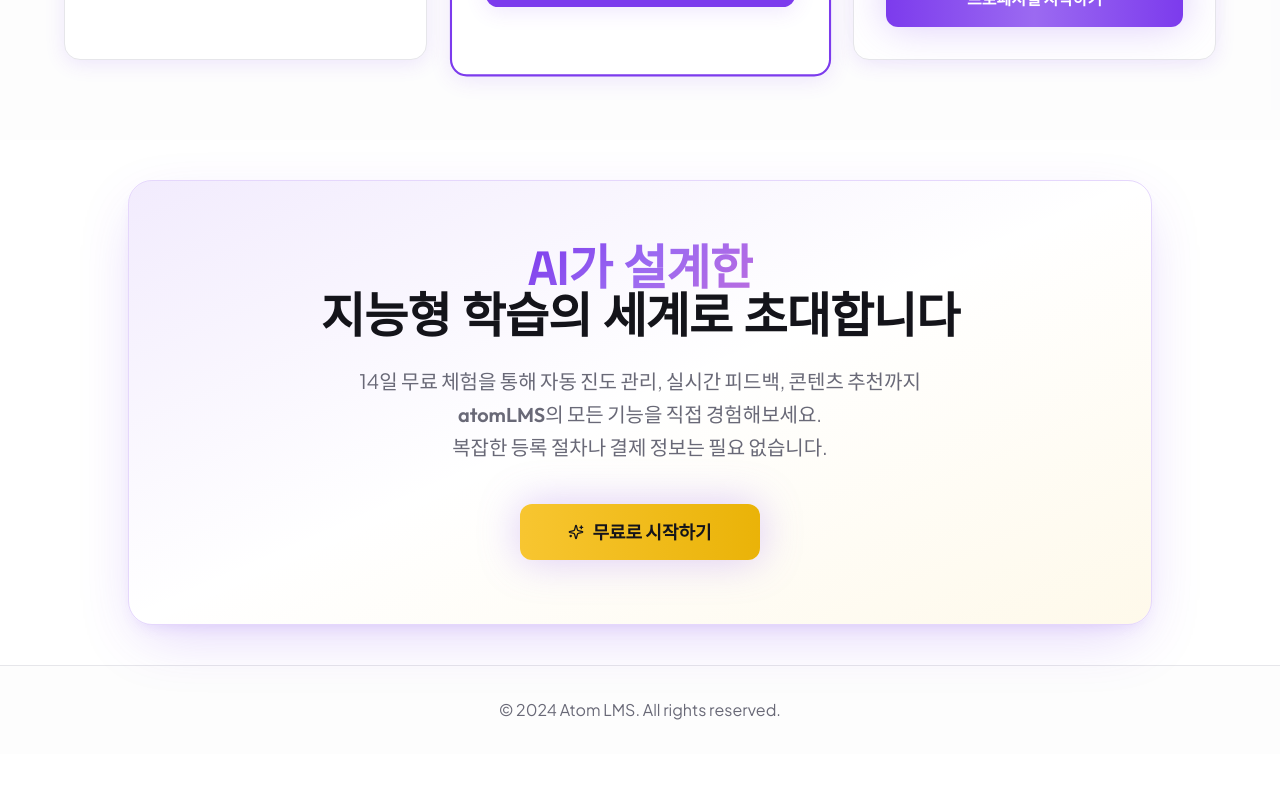
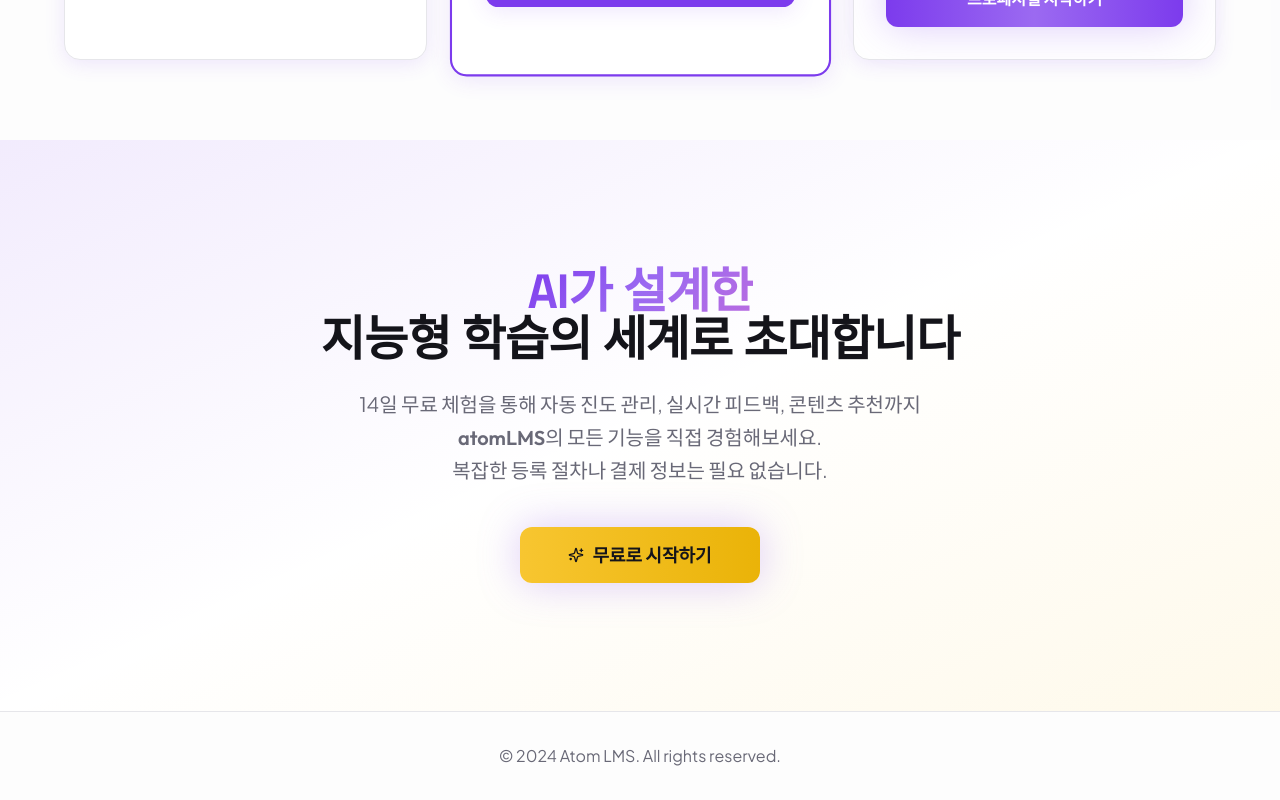
Before and after one commit to p01092451503-afk/learn-doc-wise, a React (Vite) app: page / in a window 1280 px wide. Shown: the part 2431-3231 px from the top of the page. Before the commit the page ends 3185 px from the top, so only its background shows below. Built offline with nearby package versions, Linux system fonts and the light colour scheme; the HTML template or start-up script is replaced by a standard one.

Commit message:
Refactor landing page layout

```diff
--- a/src/pages/Landing.tsx
+++ b/src/pages/Landing.tsx
@@ -216,12 +216,11 @@ const Landing = () => {
       </section>
 
       {/* CTA Section */}
-      <section className="py-8 md:py-10">
-        <div className="container mx-auto px-4">
-          <div className="max-w-5xl mx-auto text-center relative overflow-hidden rounded-3xl p-16 border border-primary/20 shadow-elegant">
+      <section className="relative py-20 md:py-32 overflow-hidden">
         <div className="absolute inset-0 bg-[var(--gradient-hero)]"></div>
         <div className="absolute inset-0 bg-gradient-to-br from-primary/10 via-transparent to-accent/10"></div>
-            <div className="relative z-10">
+        <div className="container mx-auto px-4 relative z-10">
+          <div className="max-w-5xl mx-auto text-center">
             <h2 className="text-4xl md:text-5xl font-display font-bold mb-6">
               <span className="text-gradient">AI가 설계한</span><br />
               지능형 학습의 세계로 초대합니다
@@ -237,7 +236,6 @@ const Landing = () => {
                 무료로 시작하기
               </Button>
             </Link>
-            </div>
           </div>
         </div>
       </section>
```
Lines whose indentation alone changed are shown as unchanged.
